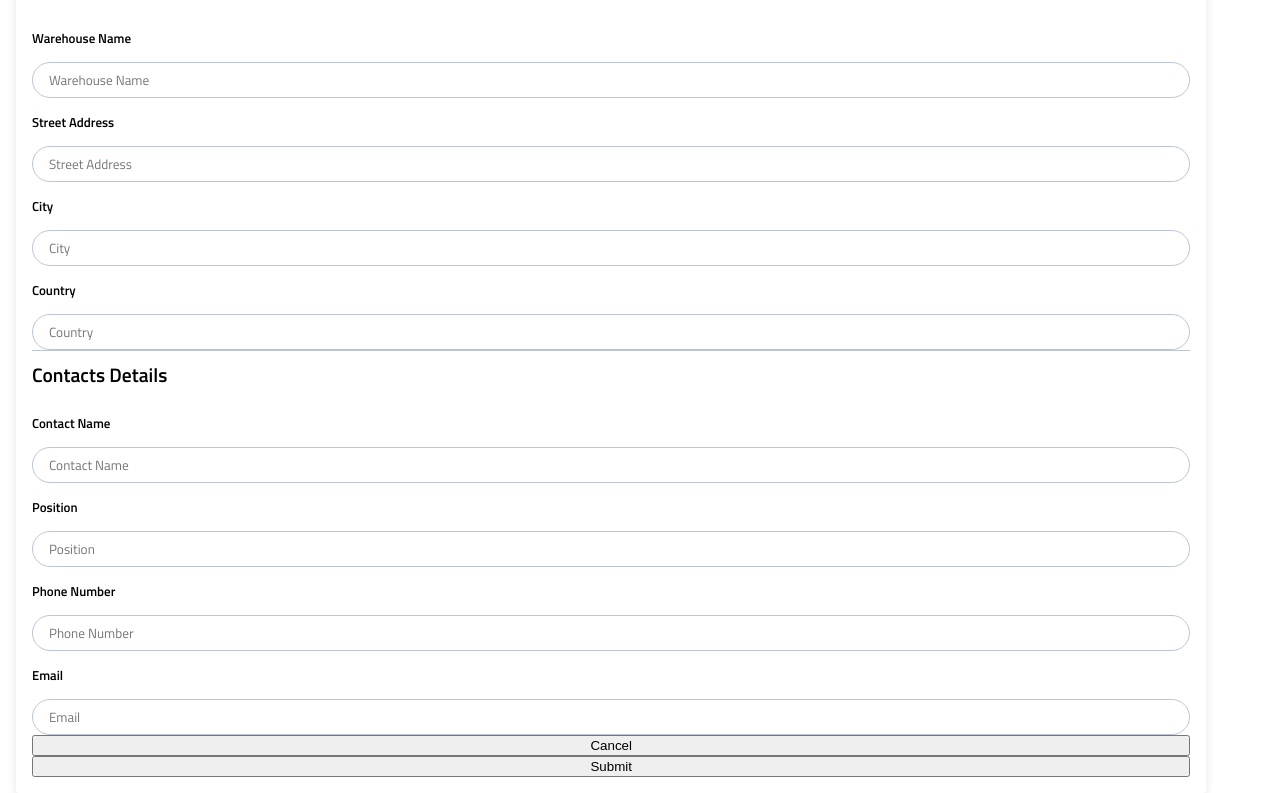
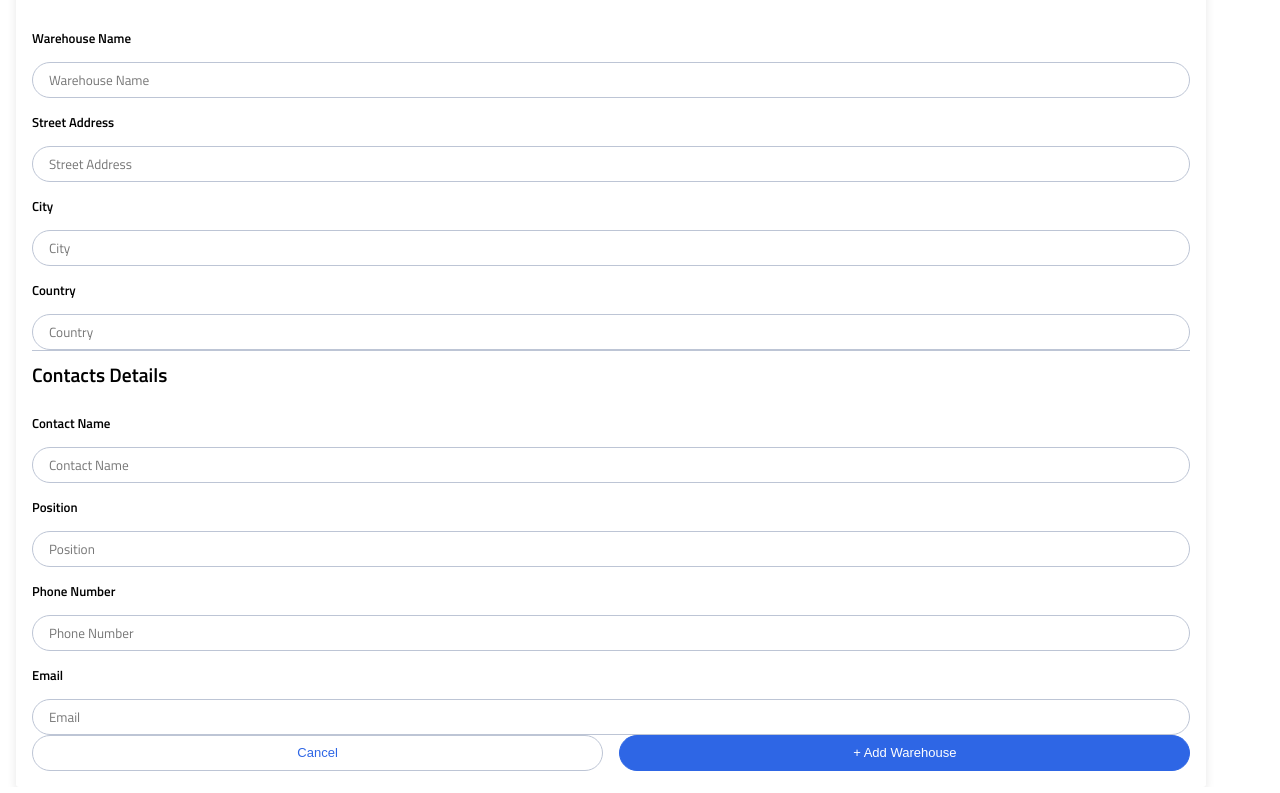
Before and after one commit to reymaa19/InStock-client, a React (Vite) app: page /addnewwarehouse in a window 1280 px wide. Shown: the part 323-1116 px from the top of the page. Built offline with nearby package versions, Linux system fonts and the light colour scheme; no server answers; the HTML template or start-up script is replaced by a standard one.

Commit message:
Update Cancel and Add Warehouse buttons styles

```diff
--- a/src/components/AddNewWarehouse/AddNewWarehouse.jsx
+++ b/src/components/AddNewWarehouse/AddNewWarehouse.jsx
@@ -34,9 +34,10 @@ function AddNewWarehouse() {
             <label htmlFor="Email"className="details__contacts-name">Email</label>
             <input type="text" id="Email" name="Email" placeholder="Email" className="details__contacts-input"/>
         </div>
-
-        <button type="submit">Cancel</button>
-        <button type="submit">Submit</button>
+        <div className="details__button">
+        <button type="submit" className="details__button-cancel">Cancel</button>
+        <button type="submit" className="details__button-submit">+ Add Warehouse</button>
+        </div>
 
       </form>
     </div>
--- a/src/components/AddNewWarehouse/AddNewWarehouse.scss
+++ b/src/components/AddNewWarehouse/AddNewWarehouse.scss
@@ -48,7 +48,7 @@
 
             }
             &-input{
-                border-radius: 20px;
+                border-radius:1.25rem;
                 height: 2.25rem;
                 padding-left:1rem;
                 padding-right: 1rem;
@@ -94,6 +94,37 @@
             }
 
         }
+        &__button{
+
+            display: flex;
+            gap:1rem;
+            &-cancel{
+                height: 2.25rem;
+                width: 50%;
+                font-size:$m-h3-text-size;
+                line-height:$m-h3-line-height;
+                color:$Instock-Indigo;
+                background-color: $White;
+                border-radius: 1.25rem;
+                border: 0.0625rem solid $Cloud;
+
+
+            }
+            &-submit{
+                height: 2.25rem;
+                width: 50%;
+                font-size:$m-h3-text-size;
+                line-height:$m-h3-line-height;
+                color:$White;
+                background-color: $Instock-Indigo;
+                border-radius: 1.25rem;
+                border: 0.0625rem solid $Instock-Indigo;
+
+
+            }
+
+
+        }
     }
 
 }
```
